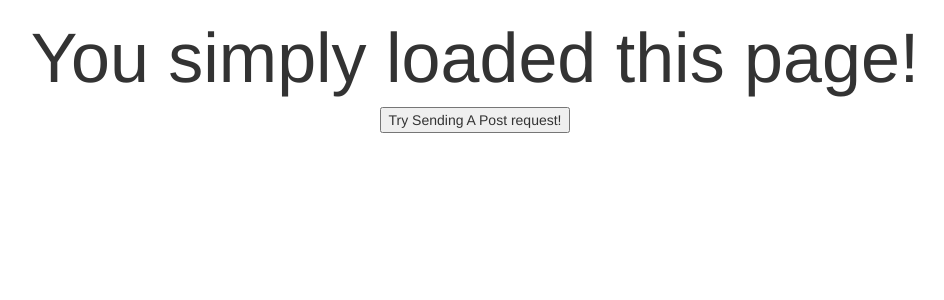
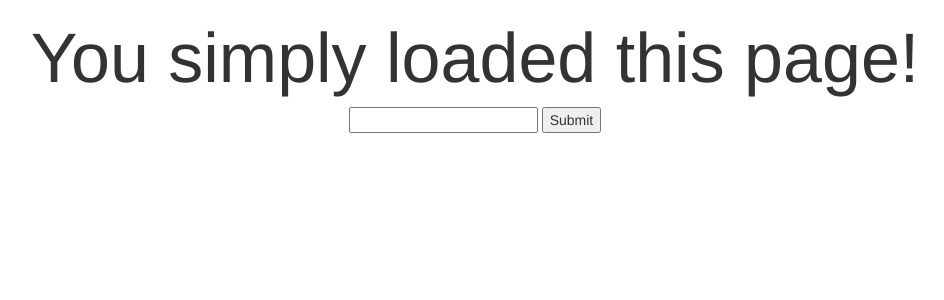
Before and after one commit to parasm/flask-boilerplate, a Python web app: template templates/get.html in a window 1280 px wide. Shown: the top 300 px of the page, without its empty margins (165-1109 px from the left). Run offline with Jinja, Linux system fonts and the light colour scheme; the template is opened without the code that fills it, so the values that code supplies are empty; some libraries are stand-ins or nearby versions.

Commit message:
fixed bugs

```diff
--- a/templates/get.html
+++ b/templates/get.html
@@ -2,9 +2,10 @@
 {% block title %}GET Request{% endblock %}
 {% block content %}
 	<h1>You simply loaded this page!</h1>
-	<form method="POST" action="/post">
+	<form method="POST" action="/">
 		<div class="center">
-			<button type="submit">Try Sending A Post request!</button>
+			<input name='person'>
+			<button type="submit">Submit</button>
 		</div>
 	</form>
 {% endblock %}
```
Also changed, not shown: app.py (+6 -2 lines).
